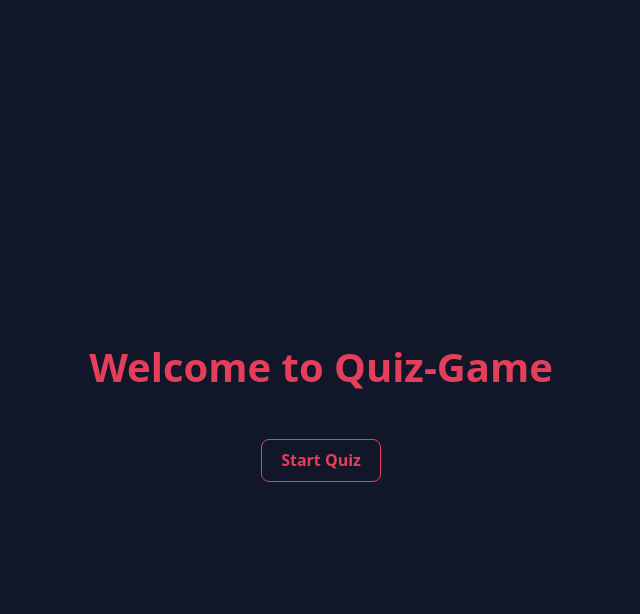
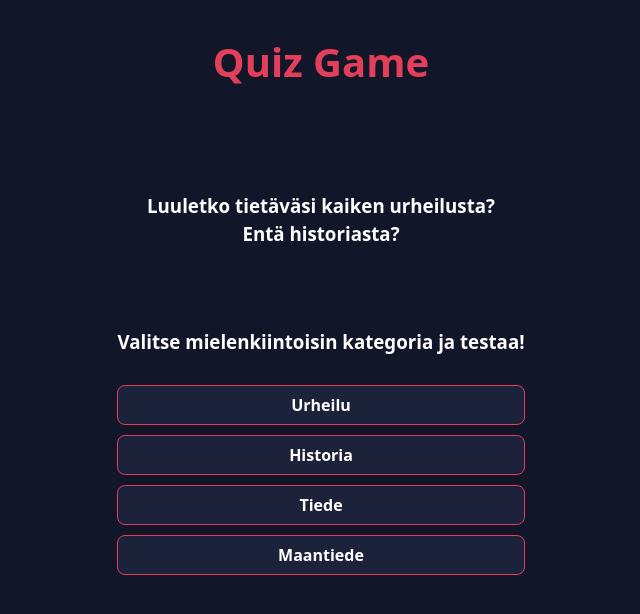
Before and after one commit to veikkapuhalainen/react-lopputyo, a React (Vite) app: page / in a window 1280 px wide. Shown: the top 614 px of the page, without its empty margins (319-959 px from the left). Built offline with nearby package versions, Linux system fonts and the light colour scheme.

Commit message:
Etusivulle lisätty kysymysten kategorian valinta, tyylittelyä tehty napeille ja etusivulle (oma css file)

```diff
--- a/src/App.jsx
+++ b/src/App.jsx
@@ -1,14 +1,9 @@
-import { useState } from 'react'
-import reactLogo from './assets/react.svg'
-import viteLogo from '/vite.svg'
 import './App.css'
 import HomePage from './pages/homepage'
 import QuizPage from './pages/quizpage'
 import { Route, Routes } from 'react-router-dom'
 
 function App() {
-  const [count, setCount] = useState(0)
-
   return (
     <>
       <div className='App'>
--- a/src/data/questions.js
+++ b/src/data/questions.js
@@ -1,53 +1,250 @@
 const questions = [
+  //URHEILU
   {
+    category: "Urheilu",
     question: "Kuka on voittanut eniten jalkapallon Ballon d'Or -palkintoja?",
     options: ["Cristiano Ronaldo", "Lionel Messi", "Zinedine Zidane", "Ronaldinho"],
     correctAnswer: "Lionel Messi"
   },
   {
+    category: "Urheilu",
     question: "Missä kaupungissa järjestettiin kesäolympialaiset vuonna 2012?",
     options: ["Ateena", "Tokio", "Lontoo", "Peking"],
     correctAnswer: "Lontoo"
   },
   {
-      question: "Kuinka monta pelaajaa on jääkiekkojoukkueella kentällä yhtä aikaa normaalisti (ei ylivoimaa/alivoimaa)?",
+    category: "Urheilu",
+    question: "Kuinka monta pelaajaa on jääkiekkojoukkueella kentällä normaalisti?",
     options: ["5", "6", "7", "4"],
     correctAnswer: "6"
   },
   {
-      question: "Minkä maan autourheilija on voittanut eniten Formula 1 -maailmanmestaruuksia?",
-      options: ["Saksa", "Brasilia", "Ranska", "Italia"],
-      correctAnswer: "Saksa"
-    },
-    {
-      question: "Mikä on tenniksen suurin turnaus, joka pelataan ruohokentällä?",
+    category: "Urheilu",
+    question: "Mikä on tenniksen suurin ruohokentällä pelattava turnaus?",
     options: ["Australian Open", "US Open", "French Open", "Wimbledon"],
     correctAnswer: "Wimbledon"
   },
   {
-      question: "Minkä värinen kortti annetaan jalkapallossa suoraan ulosajosta?",
+    category: "Urheilu",
+    question: "Minkä värinen kortti jalkapallossa tarkoittaa ulosajoa?",
     options: ["Keltainen", "Punainen", "Sininen", "Musta"],
     correctAnswer: "Punainen"
   },
   {
+    category: "Urheilu",
     question: "Montako reikää golfkentällä yleensä on?",
     options: ["9", "12", "18", "24"],
     correctAnswer: "18"
   },
   {
+    category: "Urheilu",
     question: "Mikä maa on voittanut eniten jalkapallon miesten MM-kisoja?",
     options: ["Saksa", "Italia", "Brasilia", "Argentiina"],
     correctAnswer: "Brasilia"
   },
   {
-      question: "Kuka suomalainen yhdistetyn urheilija voitti kultaa Salt Lake Cityn olympialaisissa 2002?",
+    category: "Urheilu",
+    question: "Missä lajissa kilpaillaan Stanley Cup -pokaalista?",
+    options: ["Baseball", "Koripallo", "Jääkiekko", "Amerikkalainen jalkapallo"],
+    correctAnswer: "Jääkiekko"
+  },
+  {
+    category: "Urheilu",
+    question: "Kuka suomalainen voitti yhdistetyssä kultaa Salt Lake Cityssä 2002?",
     options: ["Mika Myllylä", "Iivo Niskanen", "Ville Nousiainen", "Samppa Lajunen"],
     correctAnswer: "Samppa Lajunen"
   },
   {
-      question: "Missä lajissa kilpaillaan Stanley Cup -pokaalista?",
-      options: ["Baseball", "Koripallo", "Jääkiekko", "Amerikkalainen jalkapallo"],
-      correctAnswer: "Jääkiekko"
+    category: "Urheilu",
+    question: "Minkä värinen vyö on korkein judossa?",
+    options: ["Valkoinen", "Punainen", "Ruskea", "Musta"],
+    correctAnswer: "Punainen"
+  },
+
+  //HISTORIA
+  {
+    category: "Historia",
+    question: "Milloin toinen maailmansota päättyi?",
+    options: ["1943", "1944", "1945", "1946"],
+    correctAnswer: "1945"
+  },
+  {
+    category: "Historia",
+    question: "Kuka oli Neuvostoliiton johtaja toisen maailmansodan aikana?",
+    options: ["Lenin", "Gorbatsov", "Stalin", "Putin"],
+    correctAnswer: "Stalin"
+  },
+  {
+    category: "Historia",
+    question: "Missä kaupungissa muuri kaatui vuonna 1989?",
+    options: ["Berliini", "Lontoo", "Pariisi", "Moskova"],
+    correctAnswer: "Berliini"
+  },
+  {
+    category: "Historia",
+    question: "Kuka oli ensimmäinen Yhdysvaltain presidentti?",
+    options: ["Abraham Lincoln", "Thomas Jefferson", "George Washington", "John Adams"],
+    correctAnswer: "George Washington"
+  },
+  {
+    category: "Historia",
+    question: "Mihin maahan Napoleon Bonaparte karkotettiin viimeiseksi?",
+    options: ["Elba", "Malta", "St. Helena", "Korsika"],
+    correctAnswer: "St. Helena"
+  },
+  {
+    category: "Historia",
+    question: "Mikä tapahtuma aloitti ensimmäisen maailmansodan?",
+    options: ["Berliinin muurin rakentaminen", "Franz Ferdinandin salamurha", "Hitlerin valtaannousu", "Pearl Harborin hyökkäys"],
+    correctAnswer: "Franz Ferdinandin salamurha"
+  },
+  {
+    category: "Historia",
+    question: "Kuka hallitsi antiikin Egyptiä ja tunnetaan kauneudestaan?",
+    options: ["Cleopatra", "Nefertiti", "Hatshepsut", "Tutankhamon"],
+    correctAnswer: "Cleopatra"
+  },
+  {
+    category: "Historia",
+    question: "Mikä oli Rooman valtakunnan kieli?",
+    options: ["Kreikka", "Italia", "Latina", "Ranska"],
+    correctAnswer: "Latina"
+  },
+  {
+    category: "Historia",
+    question: "Kuka johti natsipuoluetta Saksassa?",
+    options: ["Stalin", "Hitler", "Churchill", "Mussolini"],
+    correctAnswer: "Hitler"
+  },
+  {
+    category: "Historia",
+    question: "Milloin Suomen itsenäisyyspäivää vietetään?",
+    options: ["5.12.", "6.12.", "7.12.", "4.12."],
+    correctAnswer: "6.12."
+  },
+
+  //TIEDE
+  {
+    category: "Tiede",
+    question: "Mikä alkuaine on kemialliselta merkiltään O?",
+    options: ["Osmium", "Oksidi", "Otsoni", "Happi"],
+    correctAnswer: "Happi"
+  },
+  {
+    category: "Tiede",
+    question: "Mikä on veden kiehumispiste normaalipaineessa?",
+    options: ["90°C", "95°C", "100°C", "105°C"],
+    correctAnswer: "100°C"
+  },
+  {
+    category: "Tiede",
+    question: "Mitä mittaa mittayksikkö 'Newton'?",
+    options: ["Massa", "Pituus", "Voima", "Aika"],
+    correctAnswer: "Voima"
+  },
+  {
+    category: "Tiede",
+    question: "Kuka keksi yleisen suhteellisuusteorian?",
+    options: ["Isaac Newton", "Albert Einstein", "Nikola Tesla", "Galileo Galilei"],
+    correctAnswer: "Albert Einstein"
+  },
+  {
+    category: "Tiede",
+    question: "Mikä on ihmiskehon suurin elin?",
+    options: ["Maksa", "Aivot", "Iho", "Keuhkot"],
+    correctAnswer: "Iho"
+  },
+  {
+    category: "Tiede",
+    question: "Kuinka monta kromosomia ihmisellä on?",
+    options: ["23", "46", "92", "64"],
+    correctAnswer: "46"
+  },
+  {
+    category: "Tiede",
+    question: "Mikä planeetta on lähimpänä aurinkoa?",
+    options: ["Venus", "Merkurius", "Mars", "Jupiter"],
+    correctAnswer: "Merkurius"
+  },
+  {
+    category: "Tiede",
+    question: "Mitä on H2O?",
+    options: ["Suola", "Happi", "Vesi", "Hiilidioksidi"],
+    correctAnswer: "Vesi"
+  },
+  {
+    category: "Tiede",
+    question: "Mikä eläin on nisäkäs mutta munii?",
+    options: ["Krokotiili", "Ankka", "Vesinokkaeläin", "Kilpikonna"],
+    correctAnswer: "Vesinokkaeläin"
+  },
+  {
+    category: "Tiede",
+    question: "Mikä on valon nopeus tyhjiössä?",
+    options: ["300 000 km/s", "150 000 km/s", "450 000 km/s", "100 000 km/s"],
+    correctAnswer: "300 000 km/s"
+  },
+
+  //MAANTIEDE
+  {
+    category: "Maantiede",
+    question: "Mikä on maailman suurin valtameri?",
+    options: ["Intian valtameri", "Atlantin valtameri", "Tyynimeri", "Jäämeri"],
+    correctAnswer: "Tyynimeri"
+  },
+  {
+    category: "Maantiede",
+    question: "Missä maassa sijaitsee Eiffel-torni?",
+    options: ["Italia", "Ranska", "Espanja", "Saksa"],
+    correctAnswer: "Ranska"
+  },
+  {
+    category: "Maantiede",
+    question: "Mikä on Etelä-Amerikan suurin joki?",
+    options: ["Amazon", "Paraná", "Orinoco", "Madeira"],
+    correctAnswer: "Amazon"
+  },
+  {
+    category: "Maantiede",
+    question: "Missä valtiossa sijaitsee Kilimanjaro-vuori?",
+    options: ["Kenia", "Tansania", "Uganda", "Etiopia"],
+    correctAnswer: "Tansania"
+  },
+  {
+    category: "Maantiede",
+    question: "Mikä on maailman väkirikkain maa?",
+    options: ["Intia", "Yhdysvallat", "Indonesia", "Kiina"],
+    correctAnswer: "Intia"
+  },
+  {
+    category: "Maantiede",
+    question: "Mikä on Australian pääkaupunki?",
+    options: ["Sydney", "Melbourne", "Brisbane", "Canberra"],
+    correctAnswer: "Canberra"
+  },
+  {
+    category: "Maantiede",
+    question: "Mikä on Euroopan pisin joki?",
+    options: ["Tonava", "Volga", "Seine", "Loire"],
+    correctAnswer: "Volga"
+  },
+  {
+    category: "Maantiede",
+    question: "Mikä on maailman korkein vuori?",
+    options: ["K2", "Everest", "Makalu", "Elbrus"],
+    correctAnswer: "Everest"
+  },
+  {
+    category: "Maantiede",
+    question: "Mikä on Islannin pääkaupunki?",
+    options: ["Akureyri", "Reykjavik", "Hafnarfjörður", "Kópavogur"],
+    correctAnswer: "Reykjavik"
+  },
+  {
+    category: "Maantiede",
+    question: "Missä maanosassa on Sahara-aavikko?",
+    options: ["Aasia", "Etelä-Amerikka", "Afrikka", "Australia"],
+    correctAnswer: "Afrikka"
   }
 ];
 
--- a/src/index.css
+++ b/src/index.css
@@ -25,7 +25,6 @@ a:hover {
 body {
   margin: 0;
   display: flex;
-  place-items: center;
   min-width: 320px;
   min-height: 100vh;
   background-color: #121629;
@@ -33,9 +32,9 @@ body {
 
 h1 {
   font-size: 2.5em;
-  line-height: 1.1;
   color: #E43F5A;
-  margin-bottom: 50px;
+  margin-bottom: 100px;
+  margin-top: 0;
 }
 
 h2 {
@@ -44,13 +43,17 @@ h2 {
   margin-bottom: 50px;
 }
 
+h3 {
+  margin-top: 80px;
+}
+
 button {
   border-radius: 8px;
   border: 1px solid transparent;
   border-color: #E43F5A;
   padding: 0.6em 1.2em;
   font-size: 1em;
-  font-weight: 700;
+  font-weight: 600;
   font-family: inherit;
   background-color: #121629;
   color: #E43F5A;
@@ -61,6 +64,7 @@ button:hover {
   background-color: #E43F5A;
   color: #121629;
 }
+
 
 .quiz-page {
   display: flex;
@@ -73,6 +77,10 @@ button:hover {
   align-items: center;
 }
 
+.feedback-end-quiz-btn {
+  color: #ffffff;
+  background-color: #1D223B;
+}
 
 
 @media (prefers-color-scheme: light) {
--- /dev/null
+++ b/src/pages/homepage.css
@@ -0,0 +1,44 @@
+.homepage {
+    color: #ffffff;
+}
+.homepage-header {
+    margin: 0;
+}
+
+.start-quiz-container {
+    margin-top: 20px;
+}
+
+.category-container {
+    display: flex;
+    flex-direction: column;
+    align-items: space-between;
+}
+
+.category-btn {
+    margin-top: 10px;
+    padding: 8px;
+    background-color: #1D223B;
+    color: #ffffff;
+}
+
+.category-btn:hover {
+    background-color: #e43f5a;
+    color: white;
+  }
+
+.selected-category-btn {
+    margin-top: 10px;
+    padding: 8px;
+    background-color: #E43F5A;
+    color: #121629;
+}
+
+.start-quiz-btn {
+    color: #ffffff;
+    background-color: #1D223B;
+}
+
+.start-quiz-btn:hover {
+    color: white;
+}
--- a/src/pages/homepage.jsx
+++ b/src/pages/homepage.jsx
@@ -1,17 +1,57 @@
 import { useNavigate } from "react-router-dom";
+import { useState } from "react";
+import "./homepage.css"
 
-function HomePage () {
+function HomePage() {
+  const [category, setCategory] = useState(null);
   const navigate = useNavigate();
   const startQuiz = () => {
-        navigate("/quizpage");
+    navigate("/quizpage", { state: { category } });
   };
 
   return (
     <>
-            <h1>Welcome to Quiz-Game</h1>
-            <button children={"Start Quiz"} onClick={startQuiz} />
+    <div className="homepage">
+      <h1>Quiz Game</h1>
+      <h3 className="homepage-header">Luuletko tietäväsi kaiken urheilusta?</h3>
+      <h3 className="homepage-header">Entä historiasta?</h3>
+      <h3>Valitse mielenkiintoisin kategoria ja testaa!</h3>
+      <div className="category-container">
+        <button
+          className={
+            category === "Urheilu" ? "selected-category-btn" : "category-btn"
+          }
+          children={"Urheilu"}
+          onClick={() => setCategory("Urheilu")}
+        />
+        <button
+          className={
+            category === "Historia" ? "selected-category-btn" : "category-btn"
+          }
+          children={"Historia"}
+          onClick={() => setCategory("Historia")}
+        />
+        <button
+          className={
+            category === "Tiede" ? "selected-category-btn" : "category-btn"
+          }
+          children={"Tiede"}
+          onClick={() => setCategory("Tiede")}
+        />
+        <button
+          className={
+            category === "Maantiede" ? "selected-category-btn" : "category-btn"
+          }
+          children={"Maantiede"}
+          onClick={() => setCategory("Maantiede")}
+        />
+      </div>
+      <div className="start-quiz-container">
+        {category && <button className="start-quiz-btn" children={"Aloita Quiz"} onClick={startQuiz} />}
+      </div>
+      </div>
     </>
-    )
+  );
 }
 
 export default HomePage;
--- a/src/pages/quizpage.jsx
+++ b/src/pages/quizpage.jsx
@@ -1,18 +1,22 @@
-import { useNavigate } from "react-router-dom";
+import { useLocation, useNavigate } from "react-router-dom";
 import questions from "../data/questions";
 import { useEffect, useState } from "react";
 import QuestionCard from "../components/questioncard";
 import { ToastContainer, toast } from "react-toastify";
 import "react-toastify/dist/ReactToastify.css";
-import Feedback from "../components/feedback";
+import FeedbackCard from "../components/feedbackCard";
 
 // Kysymys sivun luominen
 function QuizPage() {
-  // 'End Quiz' nappi navigoi kotisivulle
+  // 'Lopeta Quiz' nappi navigoi kotisivulle
   const navigate = useNavigate();
   const endQuiz = () => {
     navigate("/");
   };
+
+  // Hae valittu kategoria
+  const location = useLocation();
+  const category = location.state?.category;
 
   // UseStatet pitämään huolta kysymyksistä, niiden indekseistä, käyttäjän pisteistä ja onko quiz loppu
   const [selectedQuestions, setQuestions] = useState([]);
@@ -23,8 +27,9 @@ function QuizPage() {
 
   // Haetaan alussa kysymykset data/questions/, sekoitetaan ne ja asetetaan 10 ensimmäistä useStatelle
   useEffect(() => {
-    const shuffled = questions.sort(() => Math.random() - 0.5);
-    const tenQuestions = shuffled.slice(0, 1);
+    const selectedQuestions = questions.filter( q => q.category === category);
+    const shuffled = selectedQuestions.sort(() => Math.random() - 0.5);
+    const tenQuestions = shuffled.slice(0, 2);
     setQuestions(tenQuestions);
   }, []);
 
@@ -37,9 +42,9 @@ function QuizPage() {
 
     if (selectedOption === currentQuestion.correctAnswer) {
       setPoints(points + 1);
-      toast.success("Oikein!");
+      toast.success("Vastaus oikein!");
     } else {
-      toast.error("Väärin");
+      toast.error("Vastaus väärin");
     }
 
     if (questionIndex + 1 < selectedQuestions.length) {
@@ -64,9 +69,9 @@ function QuizPage() {
     return (
       <>
         <div className="feedback-page">
-          <Feedback points={points} />;<h2>{feedbackText}</h2>
+          <FeedbackCard points={points} />;<h2>{feedbackText}</h2>
           <button
-            className="end-quiz-btn"
+            className="feedback-end-quiz-btn"
             children={"Lopeta Quiz"}
             onClick={endQuiz}
           />
```
Also changed, not shown: src/components/questioncard.css (+14 -2 lines), src/components/questioncard.jsx (+4 -4 lines). Lines whose indentation alone changed are shown as unchanged.
